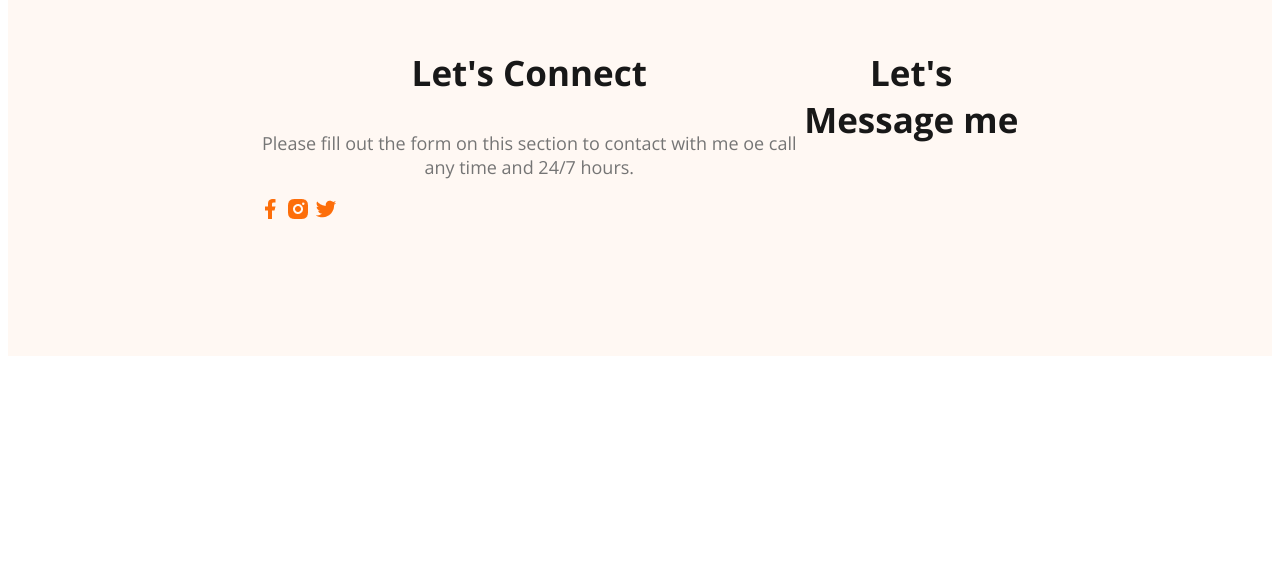
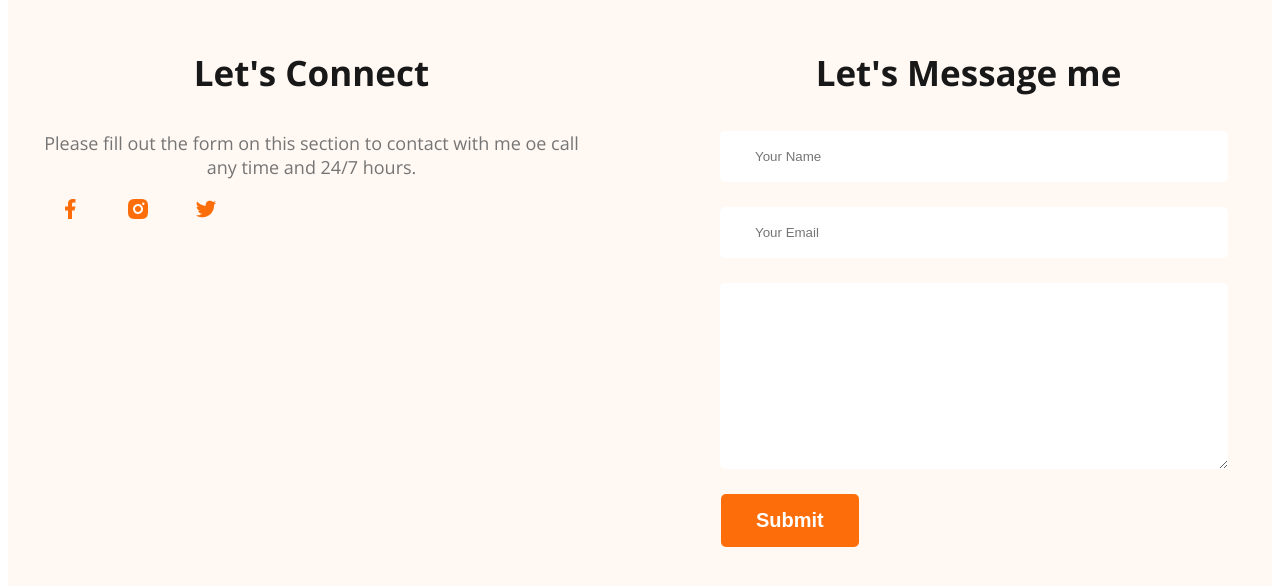
Before and after one commit to FerdosFijer/First-Website, a plain HTML site: page website.html in a window 1280 px wide. Shown: the part 3478-4064 px from the top of the page. Before the commit the page ends 3842 px from the top, so only its background shows below. Drawn offline with nearby package versions, Linux system fonts and the light colour scheme.

Commit message:
add all7

```diff
--- a/style/website.css
+++ b/style/website.css
@@ -170,6 +170,25 @@ main section{
 
 footer{
     display: flex;
+    max-width: 1650px;
+    gap: 110px;
     background-color: #fff8f3;
-    padding: 130px 250px;
+    padding: 130px 30px;
+    margin: 0 auto;
 }
+.footer-colum{
+    width: 50%;
+}
+.social-links a{
+    margin: 20px;
+}
+.contact input[type="text"], .contact input[type="email"], textarea{
+    display: block;
+    margin: 25px;
+    padding: 18px 35px;
+    color: #757575;
+    border-radius: 5px;
+    background: white;
+    border: 0;
+    width: 80%;
+}
--- a/website.html
+++ b/website.html
@@ -180,7 +180,7 @@
             <p class="section-description"> Please fill out the form on this section to
             contact with me oe call any time and 24/7 hours.
             </p>
-            <div>
+            <div class="social-links">
                 <a href=""><img src="images/icons/facebook.png" alt=""></a>
                 <a href=""><img src="images/icons/insta.png" alt=""></a>
                 <a href=""><img src="images/icons/twitter.png" alt=""></a>
@@ -189,6 +189,15 @@
 
         <div class="footer-colum">
             <h3 class="section-title">Let's Message me</h3>
+            <form class="contact" action="">
+
+                <input type="text" placeholder="Your Name">
+                <input type="email" placeholder="Your Email">
+
+                <textarea name="" placeholder="Message" id="" cols="30" rows="10">
+                </textarea>
+                <input class="hiremebutton" style="margin-left: 26px;" type="submit" value="Submit">
+            </form>
         </div>
     </footer>
 
```
